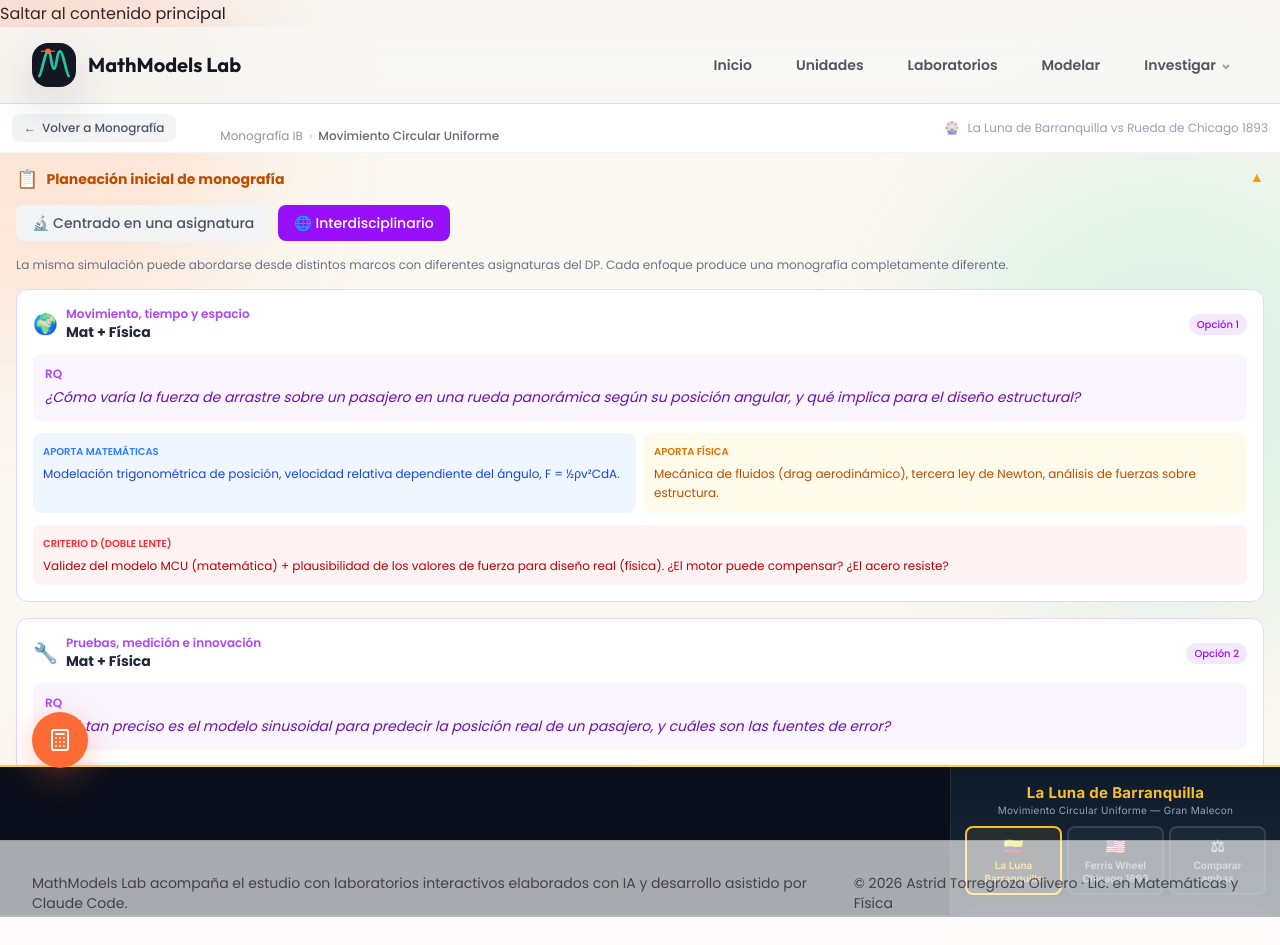
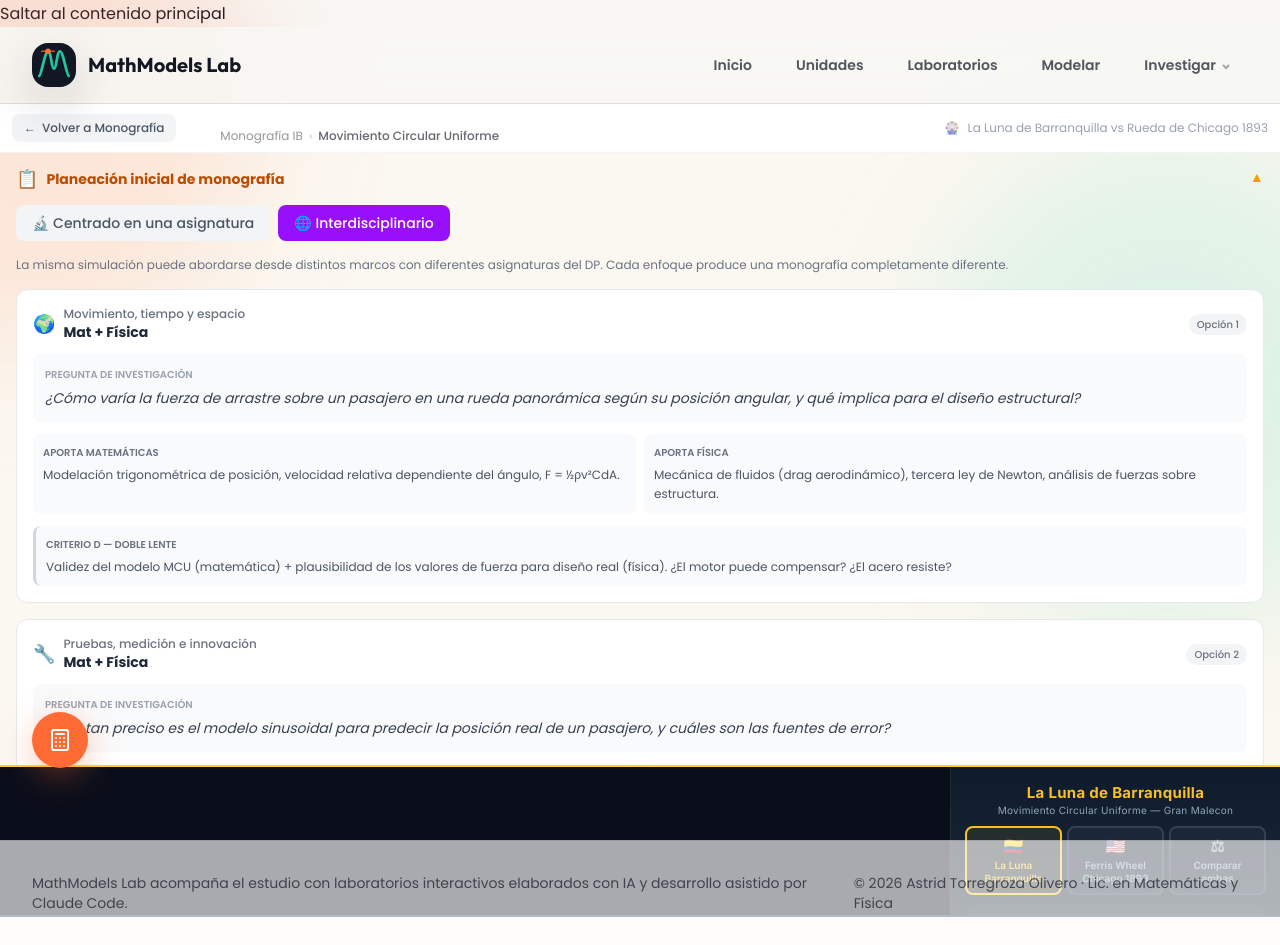
Before and after one commit to atorregroza/mathmodels-lab, a React (Vite) app: page /monografias/mcu-ruedas in a window 1280 px wide. Both pictures are taken after a click on the button "🌐 Interdisciplinario". Shown: the top 945 px of the page. Built offline with nearby package versions, Linux system fonts and the light colour scheme.

Commit message:
fix: simplify interdisciplinary planning panel colors
- Replace purple/blue/amber/red rainbow with neutral gray palette
- Cleaner, less overwhelming visual for students
- Content hierarchy maintained through typography, not color

Co-Authored-By: Claude Opus 4.6 (1M context) <noreply@anthropic.com>

```diff
--- a/src/pages/MonografiaSimPage.jsx
+++ b/src/pages/MonografiaSimPage.jsx
@@ -95,37 +95,37 @@ function PlanPanel({ planeacion }) {
                     La misma simulación puede abordarse desde distintos marcos con diferentes asignaturas del DP. Cada enfoque produce una monografía completamente diferente.
                   </p>
                   {inter.map((opcion, idx) => (
-                    <div key={idx} className="bg-white border border-purple-200 rounded-xl p-4 space-y-3">
+                    <div key={idx} className="bg-white border border-gray-200 rounded-xl p-4 space-y-3">
                       <div className="flex items-center justify-between">
                         <div className="flex items-center gap-2">
-                          <span className="text-xl">{opcion.marcoEmoji}</span>
+                          <span className="text-lg">{opcion.marcoEmoji}</span>
                           <div>
-                            <p className="text-xs text-purple-500 font-semibold">{opcion.marco}</p>
+                            <p className="text-xs text-gray-500 font-medium">{opcion.marco}</p>
                             <p className="text-sm font-bold text-gray-800">Mat + {opcion.asignatura}</p>
                           </div>
                         </div>
-                        <span className="text-[10px] bg-purple-100 text-purple-600 px-2 py-0.5 rounded-full font-medium">Opción {idx + 1}</span>
+                        <span className="text-[10px] bg-gray-100 text-gray-500 px-2 py-0.5 rounded-full font-medium">Opción {idx + 1}</span>
                       </div>
 
-                      <div className="bg-purple-50 rounded-lg p-3">
-                        <p className="text-xs text-purple-500 font-semibold mb-1">RQ</p>
-                        <p className="text-sm text-purple-800 italic leading-relaxed">{opcion.rq}</p>
+                      <div className="bg-gray-50 rounded-lg p-3">
+                        <p className="text-[10px] text-gray-400 font-semibold uppercase mb-1">Pregunta de investigación</p>
+                        <p className="text-sm text-gray-700 italic leading-relaxed">{opcion.rq}</p>
                       </div>
 
                       <div className="grid md:grid-cols-2 gap-2">
-                        <div className="bg-blue-50 rounded-lg p-2.5">
-                          <p className="text-[10px] text-blue-500 font-semibold uppercase mb-1">Aporta Matemáticas</p>
-                          <p className="text-xs text-blue-700 leading-relaxed">{opcion.integra.matematicas}</p>
+                        <div className="bg-gray-50 rounded-lg p-2.5">
+                          <p className="text-[10px] text-gray-500 font-semibold uppercase mb-1">Aporta Matemáticas</p>
+                          <p className="text-xs text-gray-600 leading-relaxed">{opcion.integra.matematicas}</p>
                         </div>
-                        <div className="bg-amber-50 rounded-lg p-2.5">
-                          <p className="text-[10px] text-amber-600 font-semibold uppercase mb-1">Aporta {opcion.asignatura}</p>
-                          <p className="text-xs text-amber-700 leading-relaxed">{opcion.integra.otraAsignatura}</p>
+                        <div className="bg-gray-50 rounded-lg p-2.5">
+                          <p className="text-[10px] text-gray-500 font-semibold uppercase mb-1">Aporta {opcion.asignatura}</p>
+                          <p className="text-xs text-gray-600 leading-relaxed">{opcion.integra.otraAsignatura}</p>
                         </div>
                       </div>
 
-                      <div className="bg-red-50 rounded-lg p-2.5">
-                        <p className="text-[10px] text-red-500 font-semibold uppercase mb-1">Criterio D (doble lente)</p>
-                        <p className="text-xs text-red-700 leading-relaxed">{opcion.criterioD}</p>
+                      <div className="bg-gray-50 rounded-lg p-2.5 border-l-3 border-gray-300" style={{ borderLeftWidth: '3px' }}>
+                        <p className="text-[10px] text-gray-500 font-semibold uppercase mb-1">Criterio D — doble lente</p>
+                        <p className="text-xs text-gray-600 leading-relaxed">{opcion.criterioD}</p>
                       </div>
                     </div>
                   ))}
```
